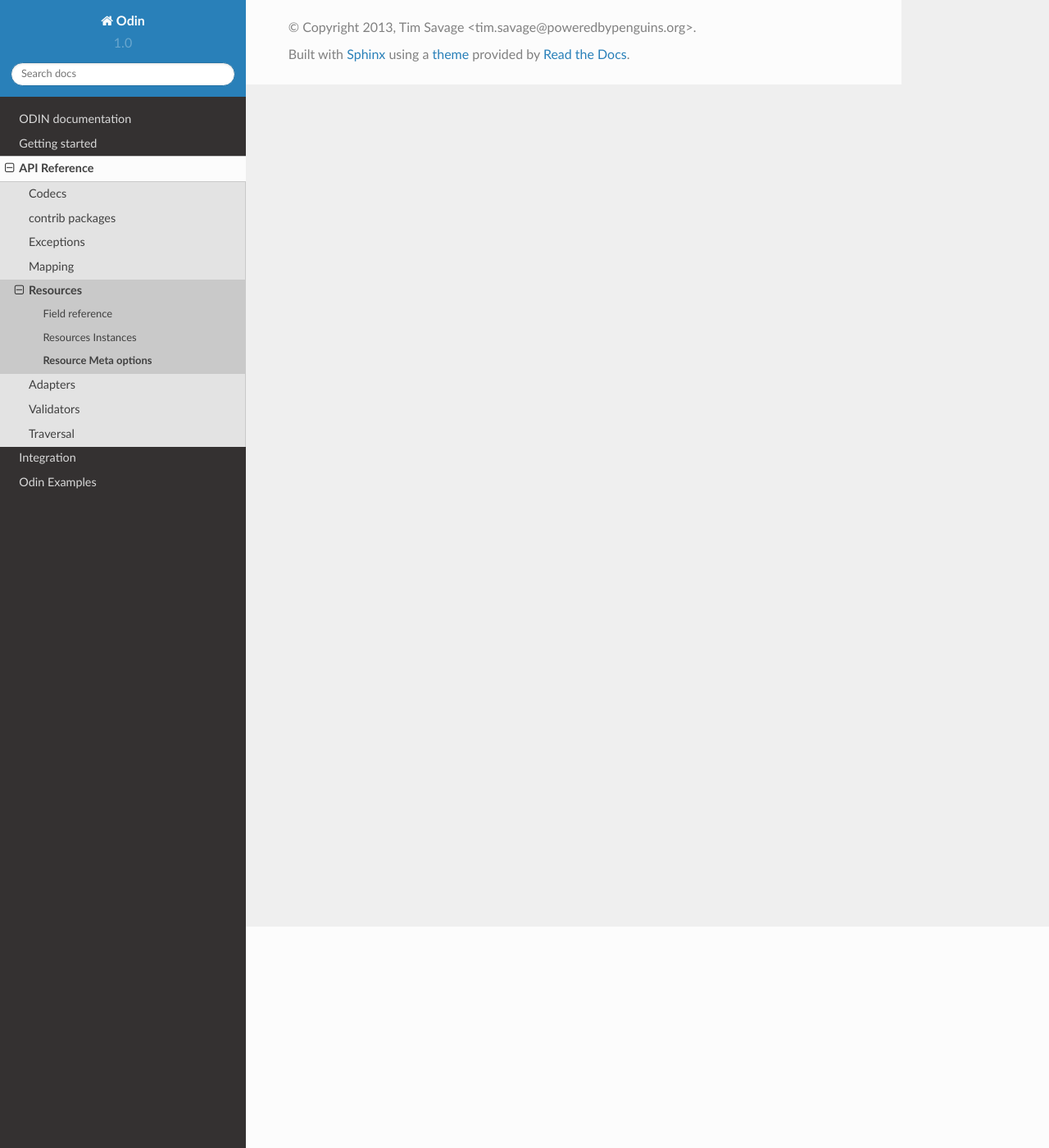
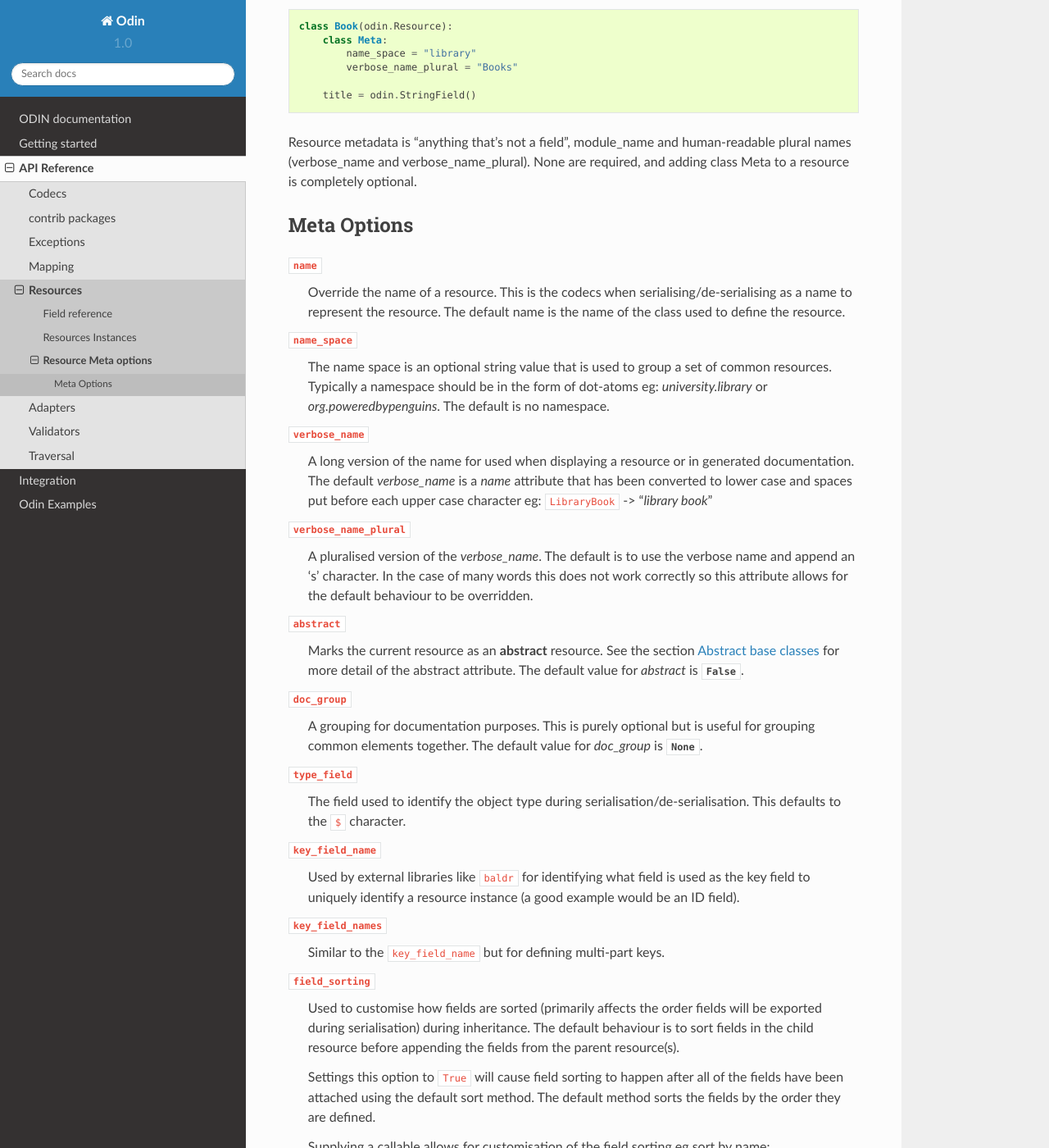
Before and after one commit to python-odin/odin, a Sphinx documentation site: the page built from docs/ref/resources/options.rst, in a window 1280 px wide and 1400 px high, scrolled down 270 px. Shown: the whole window at 82% size. Built offline with Sphinx 7.4.7 and the Read the Docs theme 2.0.0, drawn with Linux system fonts in a browser that asks for light colours; some of the changed text lies outside the part shown.

Commit message:
Documentation updates

```diff
--- a/docs/ref/resources/options.rst
+++ b/docs/ref/resources/options.rst
@@ -2,4 +2,84 @@
 Resource Meta options
 #####################
 
-*Todo* : To be written
+Meta options are flags that can be applied to a resource to affect it's behaviour or
+how it is dealt with via Odin tools.
+
+Give your resource metadata by using an inner ``class Meta``, eg::
+
+    class Book(odin.Resource):
+        class Meta:
+            name_space = "library"
+            verbose_name_plural = "Books"
+
+        title = odin.StringField()
+
+Resource metadata is “anything that’s not a field”, module_name and human-readable
+plural names (verbose_name and verbose_name_plural). None are required, and adding class
+Meta to a resource is completely optional.
+
+Meta Options
+============
+
+``name``
+    Override the name of a resource. This is the codecs when serialising/de-serialising
+    as a name to represent the resource. The default name is the name of the class used
+    to define the resource.
+
+``name_space``
+    The name space is an optional string value that is used to group a set of common
+    resources. Typically a namespace should be in the form of dot-atoms eg:
+    *university.library* or *org.poweredbypenguins*. The default is no namespace.
+
+``verbose_name``
+    A long version of the name for used when displaying a resource or in generated
+    documentation. The default *verbose_name* is a *name* attribute that has been
+    converted to lower case and spaces put before each upper case character
+    eg: ``LibraryBook`` -> "*library book*"
+
+``verbose_name_plural``
+    A pluralised version of the *verbose_name*. The default is to use the verbose name
+    and append an 's' character. In the case of many words this does not work correctly
+    so this attribute allows for the default behaviour to be overridden.
+
+``abstract``
+    Marks the current resource as an **abstract** resource. See the section
+    :ref:`resources-abstract` for more detail of the abstract attribute. The default
+    value for *abstract* is :const:`False`.
+
+``doc_group``
+    A grouping for documentation purposes. This is purely optional but is useful for
+    grouping common elements together. The default value for *doc_group* is
+    :class:`None`.
+
+``type_field``
+    The field used to identify the object type during serialisation/de-serialisation.
+    This defaults to the ``$`` character.
+
+``key_field_name``
+    Used by external libraries like ``baldr`` for identifying what field is used as
+    the key field to uniquely identify a resource instance (a good example would be
+    an ID field).
+
+``key_field_names``
+    Similar to the ``key_field_name`` but for defining multi-part keys.
+
+``field_sorting``
+    Used to customise how fields are sorted (primarily affects the order fields will
+    be exported during serialisation) during inheritance. The default behaviour is
+    to sort fields in the child resource before appending the fields from the parent
+    resource(s).
+
+    Settings this option to ``True`` will cause field sorting to happen after all of
+    the fields have been attached using the default sort method. The default method
+    sorts the fields by the order they are defined.
+
+    Supplying a callable allows for customisation of the field sorting eg sort by
+    name::
+
+        def sort_by_name(fields):
+            return sorted(fields, key=lambda f: f.name)
+
+        class MyResource(Resource):
+            class Meta:
+                field_sorting = sort_by_name
```
Also changed, not shown: docs/ref/codecs/csv_codec.rst (+2 -22 lines), docs/ref/resources/instances.rst (+0 -41 lines), 1 other file.
